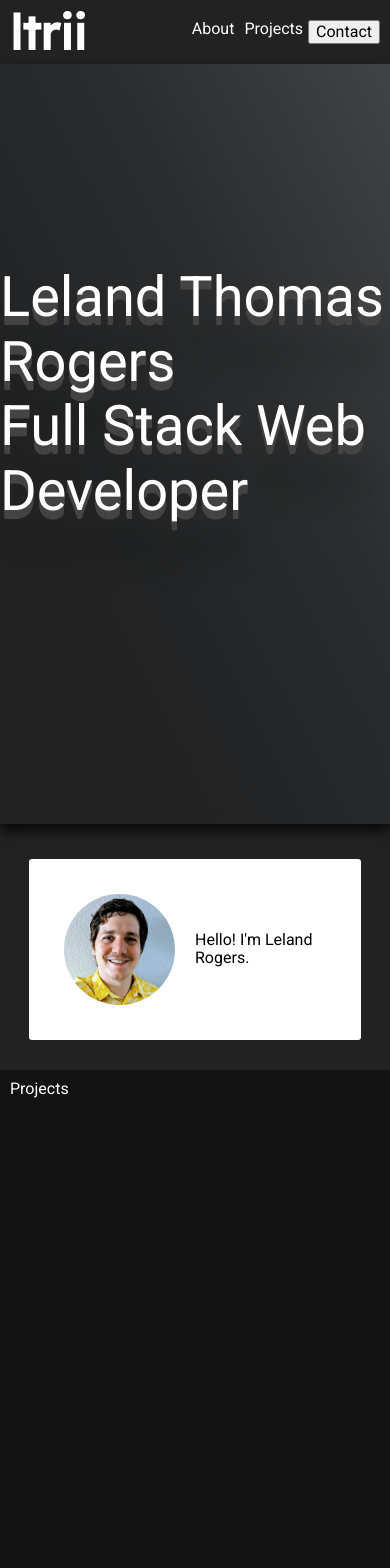
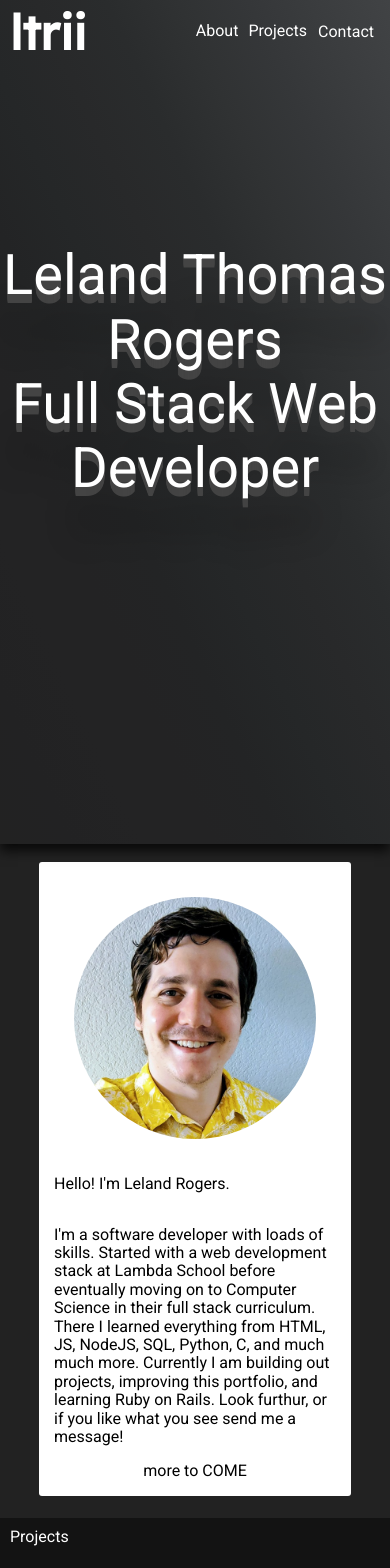
Before and after one commit to ltrii/port-ltrii, a React (Create React App) app: page / in a window 390 px wide. Shown: the top 1568 px of the page. Built offline with nearby package versions, Linux system fonts and the light colour scheme; a web font is replaced by a local one.

Commit message:
More design improvements

```diff
--- a/src/App.css
+++ b/src/App.css
@@ -13,6 +13,7 @@ body {
   flex-direction: column;
   justify-content: center;
   align-items: center;
+  z-index: -315;
 }
 
 .uppers {
@@ -20,4 +21,5 @@ body {
   box-sizing: border-box;
   display: flex;
   flex-direction: column;
+  z-index: 300;
 }
--- a/src/components/About.js
+++ b/src/components/About.js
@@ -9,8 +9,14 @@ export default function About() {
                 <img className="leftPic" src={MePic} alt="me"/>
             </div>
             <div className="rightInfo">
-                Hello! I'm Leland Rogers.
+                <p>
+                    Hello! I'm Leland Rogers.
+                </p>
+                <p>
+                    I'm a software developer with loads of skills. Started with a web development stack at Lambda School before eventually moving on to Computer Science in their full stack curriculum. There I learned everything from HTML, JS, NodeJS, SQL, Python, C, and much much more. Currently I am building out projects, improving this portfolio, and learning Ruby on Rails. Look furthur, or if you like what you see send me a message!
+                </p>
             </div>
+            <div className="underPicInfo">more to COME</div>
         </div>
     )
 }
--- a/src/components/TopBar.js
+++ b/src/components/TopBar.js
@@ -2,8 +2,25 @@ import React from 'react';
 import './css/topbar.css';
 import Nav from './Nav';
 import Contact from './Contact';
+import top from '../assets/img/top.png'
+
+var Scroll = require('react-scroll');
+var scroll = Scroll.animateScroll;
 
 export default function TopBar() {
+
+    function toTop() {
+        if(window.scrollY > 25) {
+            return (
+                <div className="upArrow" onClick={() => scroll.scrollToTop()}><img src={top} alt="return to top" /></div>
+            )
+        } else {
+            return (
+                null
+            )
+        }
+    }
+
     return (
         <div className="topBarHold">
             <div className="topBar">
@@ -14,6 +31,7 @@ export default function TopBar() {
                     <Nav />
                 </div>
             </div>
+            {toTop()}
             <Contact />
         </div>
     )
--- a/src/components/css/about.css
+++ b/src/components/css/about.css
@@ -1,15 +1,18 @@
 .about {
     box-sizing: border-box;
-    margin: 15px;
+    margin: 7.5px;
+    margin-top: 18.25px;
     background-color: white;
     border-radius: 3px;
     color: black;
     padding: 15px;
     display: grid;
-    grid-template-columns: 1fr 1fr;
+    grid-template-areas:
+        'lP rI'
+        'uPI uPI';
     justify-content: space-between;
     align-items: center;
-    width: 85%;
+    width: 98%;
 }
 
 .leftPic {
@@ -19,6 +22,7 @@
     border-radius: 50%;
     box-sizing: border-box;
     padding: 20px;
+    grid-area: lP;
 }
 
 .picCenter {
@@ -29,6 +33,24 @@
 .rightInfo {
     height: 100%;
     display: flex;
+    flex-direction: column;
+    justify-content: center;
+    grid-area: rI;
+}
+
+.underPicInfo {
+    display: flex;
+    justify-content: center;
     align-items: center;
-    justify-content: center;
+    grid-area: uPI;
 }
+
+@media(max-width: 750px){
+    .about {
+        grid-template-areas:
+        'lP'
+        'rI'
+        'uPI';
+        width: 80%;
+    }
+}
--- a/src/components/css/contact.css
+++ b/src/components/css/contact.css
@@ -1,5 +1,11 @@
 .contact {
-    background-color: #222222;
-    height: 500px;
+    background-color: rgba(0,0,0,.4);
+    height: 85vh;
     box-sizing: border-box;
 }
+
+@media(max-height: 600px) {
+    .contact {
+        height: 100vh;
+    }
+}
--- a/src/components/css/jumbo.css
+++ b/src/components/css/jumbo.css
@@ -1,5 +1,8 @@
 .jumboMain {
-    height: 100%;
+    overflow: hidden;
+    position: absolute;
+    height: 100vh;
+    width: 100%;
     display: flex;
     align-items: center;
     justify-content: center;
@@ -11,9 +14,16 @@
 }
 
 .text-pop-up-top {
-    font-size: 3.5em;
-	-webkit-animation: text-pop-up-top 0.5s cubic-bezier(0.250, 0.460, 0.450, 0.940) both;
-	        animation: text-pop-up-top 0.5s cubic-bezier(0.250, 0.460, 0.450, 0.940) both;
+        height: 100%;
+        width: 100%;
+        text-align: center;
+        display: flex;
+        flex-direction: column;
+        align-items: center;
+        justify-content: center;
+        font-size: 3.5em;
+        -webkit-animation: text-pop-up-top 0.5s cubic-bezier(0.250, 0.460, 0.450, 0.940) both;
+                animation: text-pop-up-top 0.5s cubic-bezier(0.250, 0.460, 0.450, 0.940) both;
 }
 
 /* ----------------------------------------------
--- a/src/components/css/nav.css
+++ b/src/components/css/nav.css
@@ -10,3 +10,13 @@ a {
 a:hover {
     color: rgba(255,255,255,.75);
 }
+
+button {
+    background-color: transparent;
+    color: white;
+    border: none;
+}
+
+button:hover {
+    color: rgba(255,255,255,.75);
+}
--- a/src/components/css/projects.css
+++ b/src/components/css/projects.css
@@ -3,6 +3,6 @@
     background-color: rgb(0,0,0,.45);
     padding: 10px;
     margin: 15px 0;
-    height: 500px;
+    height: 95vh;
     box-sizing: border-box;
 }
--- a/src/components/css/topbar.css
+++ b/src/components/css/topbar.css
@@ -5,6 +5,7 @@
     align-items: center;
     padding: 0 10px;
     box-sizing: border-box;
+    position: absolute;
 }
 
 .topBarHold {
@@ -28,3 +29,20 @@
     font-size: 3em;
     line-height: 0;
 }
+
+.upArrow {
+    position: fixed;
+    right: 0;
+    color: white;
+}
+
+.upArrow img {
+    height: 36px;
+    width: 36px;
+}
+
+@media(max-height: 600px){
+    .topBar{
+        background-color: rgba(0,0,0,.75);
+    }
+}
--- a/src/context/global/globalState.js
+++ b/src/context/global/globalState.js
@@ -17,7 +17,6 @@ const GlobalState = props => {
       })
   }
 
-
   return (
     <globalContext.Provider
       value={{
```
Also changed, not shown: src/assets/img/top.png (added).
